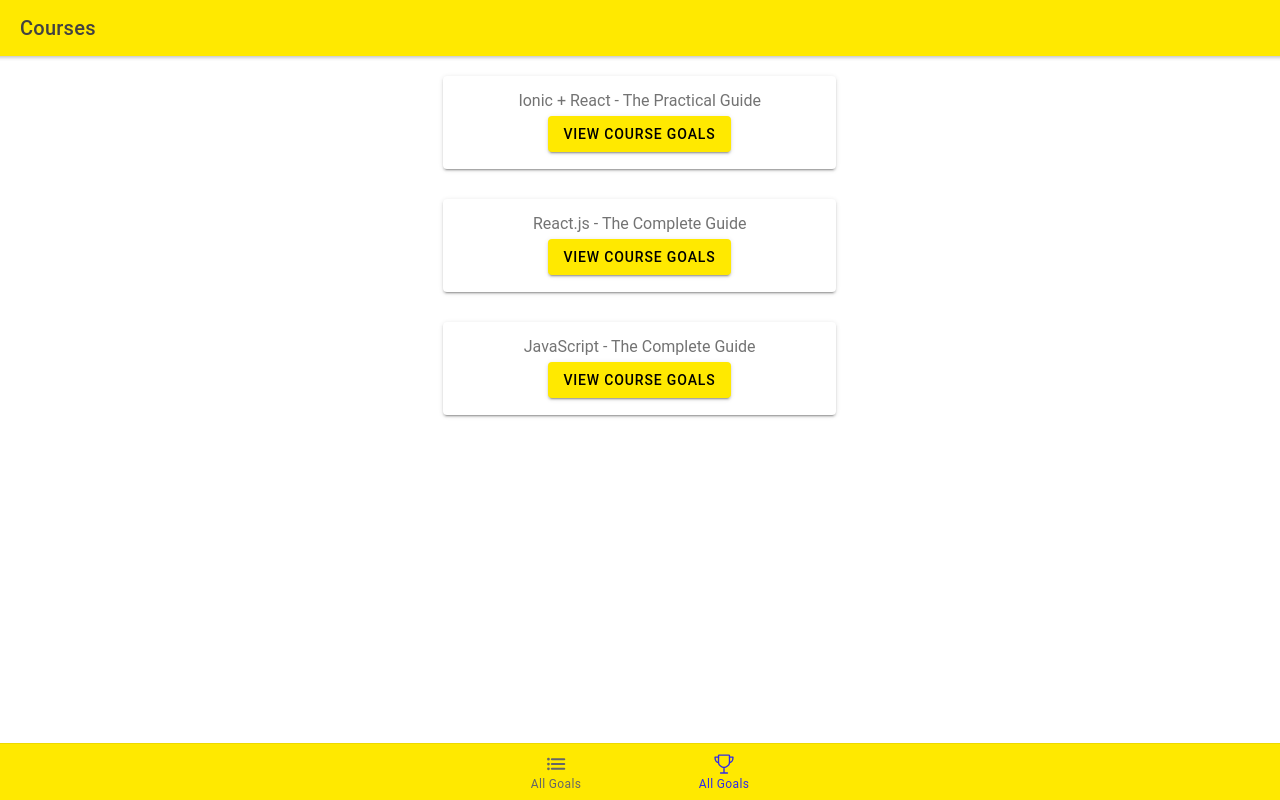
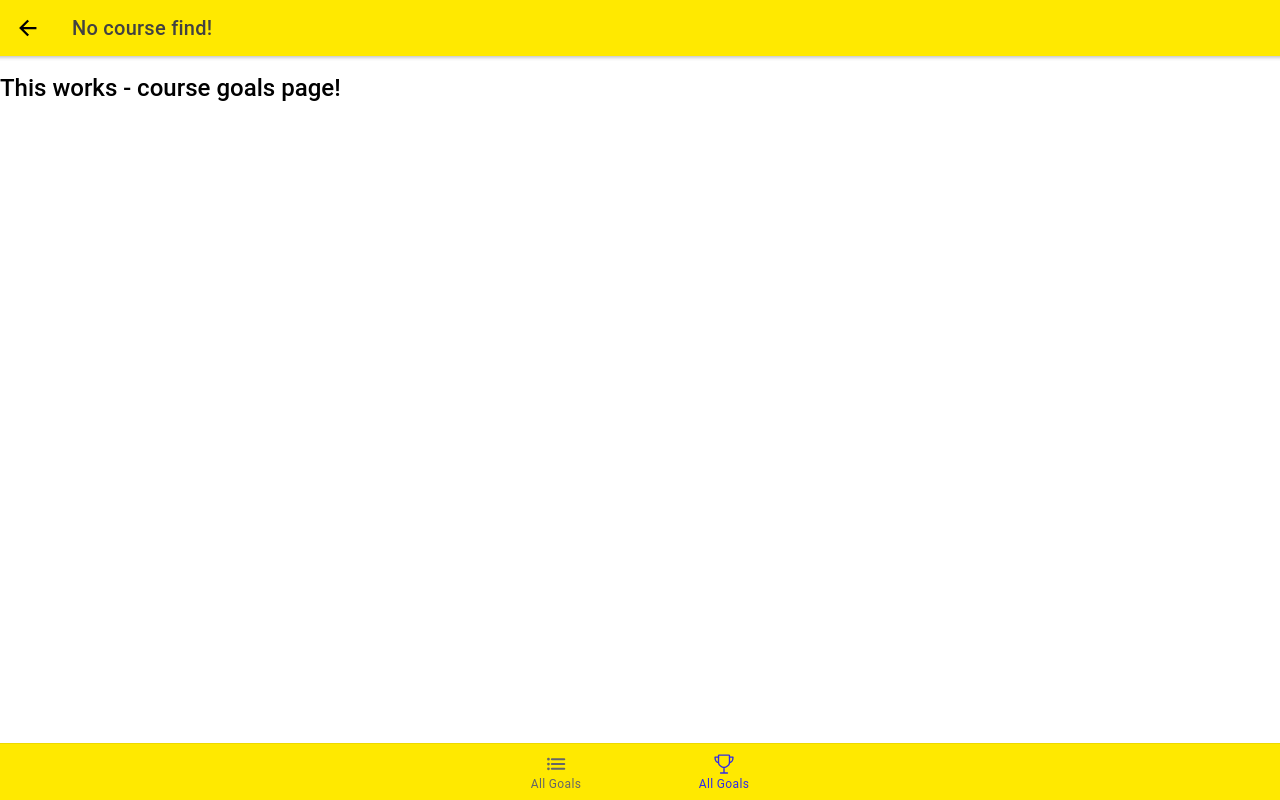
Before and after one commit to djordjereact/navigation-app, a React (Create React App) app: page /courses/1 in a window 1280 px wide. Before the commit this address led to /courses. Built offline with nearby package versions, Linux system fonts and the light colour scheme.

Commit message:
Added dynamical pages pt2

```diff
--- a/src/App.tsx
+++ b/src/App.tsx
@@ -49,7 +49,7 @@ const App: React.FC = () => (
                   <Route path="/all-goals" exact>
                       <AllGoals />
                   </Route>
-                  <Route path="/course-goals">
+                  <Route path="/courses/:courseId">
                       <CourseGoals />
                   </Route>
                   <Redirect to="/courses" />
--- a/src/pages/CourseGoals.tsx
+++ b/src/pages/CourseGoals.tsx
@@ -1,7 +1,13 @@
 import React from 'react';
 import {IonButtons, IonContent, IonHeader, IonPage, IonTitle, IonToolbar, IonBackButton} from '@ionic/react';
+import { useParams } from 'react-router-dom'
+import {COURSE_DATA} from "./Courses";
 
 const CourseGoals: React.FC = () => {
+    const selectedCourseId = useParams<{courseId: string}>().courseId;
+
+    const selectedCourse = COURSE_DATA.find(c => c.id === selectedCourseId)
+
     return (
         <IonPage>
             <IonHeader>
@@ -9,7 +15,7 @@ const CourseGoals: React.FC = () => {
                     <IonButtons slot="start">
                         <IonBackButton  defaultHref="/"/>
                     </IonButtons>
-                    <IonTitle>Course Goals</IonTitle>
+                    <IonTitle>{selectedCourse ? selectedCourse.title : 'No course find!'}</IonTitle>
                 </IonToolbar>
             </IonHeader>
             <IonContent>
--- a/src/theme/theme.css
+++ b/src/theme/theme.css
@@ -3,3 +3,7 @@
     --ion-tab-bar-background: var(--ion-color-primary);
     --ion-tab-bar-color-selected: var(--ion-color-secondary);
 }
+
+ion-back-button {
+    --color: var(--ion-color-primary-contrast);
+}
```
Also changed, not shown: src/pages/FIlter.tsx (added, +19 -0 lines).
